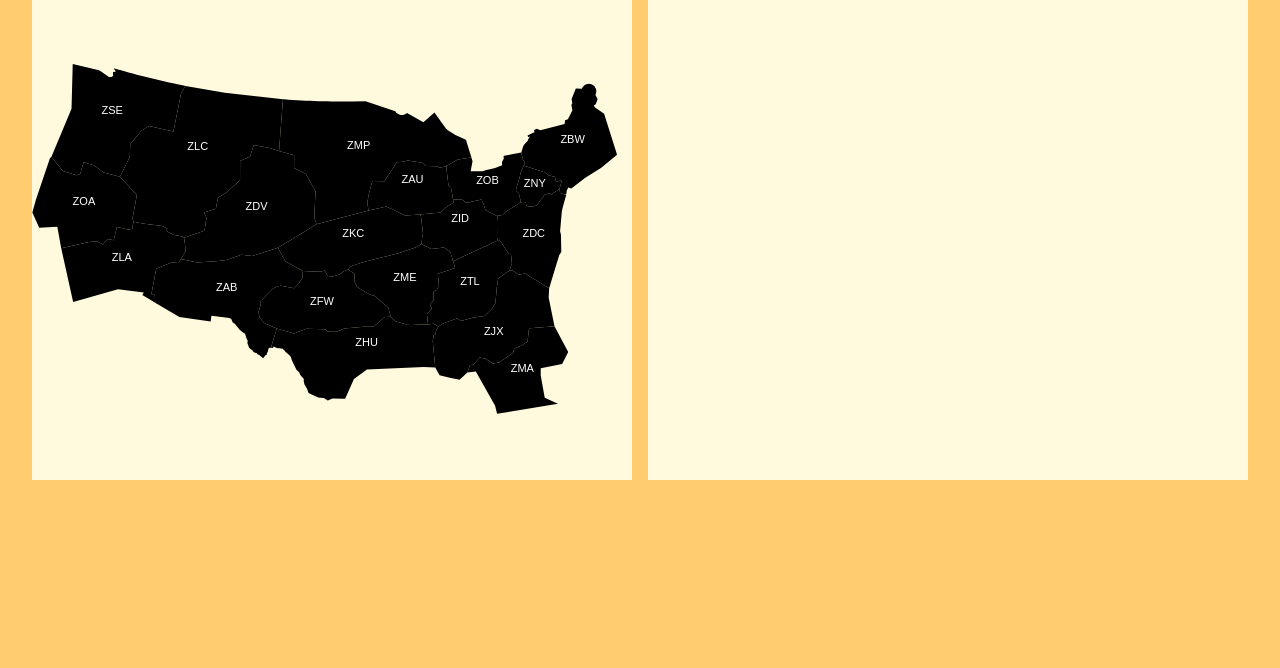
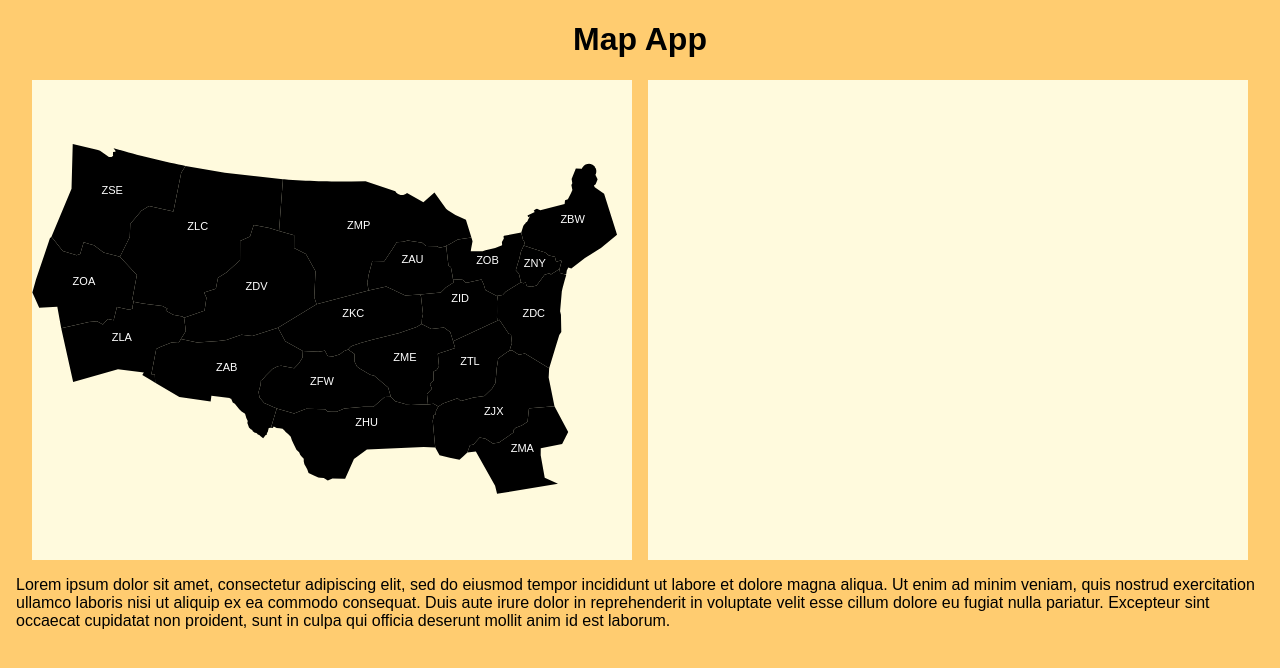
Before and after one commit to JChaoful/ParthenonMap, a React (Create React App) app: page / in a window 1280 px wide. Shown: the top 668 px of the page. Built offline with nearby package versions, Linux system fonts and the light colour scheme.

Commit message:
add header/footer

```diff
--- a/src/components/App.js
+++ b/src/components/App.js
@@ -27,11 +27,16 @@
 
   return (
     <div className="App">
+      <header>
+        <h1>Map App</h1>
+      </header>
       <main>
         <SVGMap updatePhoneNumbers = {updatePhoneNumbers}/>
         <PhoneNumbers phoneNumberQueue={phoneNumberQueue}/>
       </main>
-
+      <footer>
+        <span>Lorem ipsum dolor sit amet, consectetur adipiscing elit, sed do eiusmod tempor incididunt ut labore et dolore magna aliqua. Ut enim ad minim veniam, quis nostrud exercitation ullamco laboris nisi ut aliquip ex ea commodo consequat. Duis aute irure dolor in reprehenderit in voluptate velit esse cillum dolore eu fugiat nulla pariatur. Excepteur sint occaecat cupidatat non proident, sunt in culpa qui officia deserunt mollit anim id est laborum.</span>
+      </footer>
     </div>
   );
 }
--- a/src/style.css
+++ b/src/style.css
@@ -15,6 +15,12 @@
   height: 100%;
 }
 
+header {
+  display: flex;
+  justify-content: center;
+  align-items: center;
+}
+
 main {
   display: flex;
   justify-content: center;
@@ -22,7 +28,6 @@
   gap: 16px;
   margin: 0 32px;
 }
-
 
 body {
   background-color: #FFCC70;
@@ -62,3 +67,10 @@
   margin: 1px 0;
   border: #22668D solid;
 }
+
+footer {
+  display: flex;
+  justify-content: center;
+  align-items: center;
+  margin: 16px 16px 0;
+}
```
